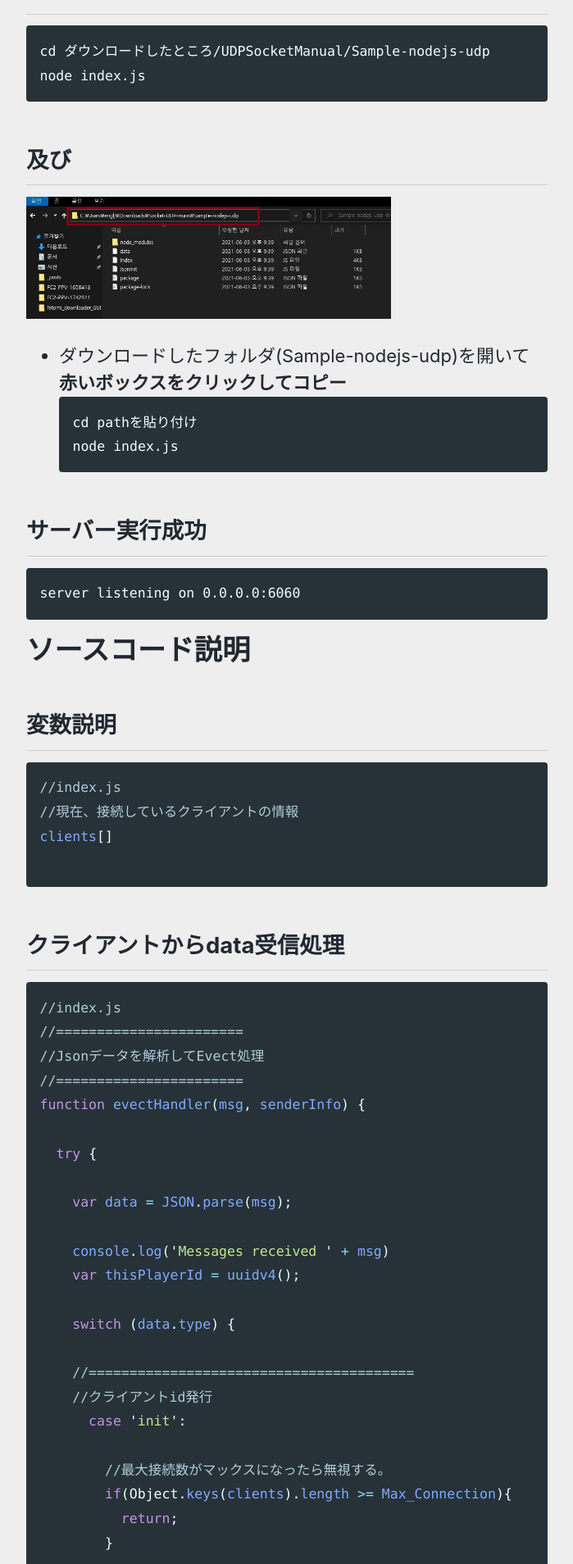
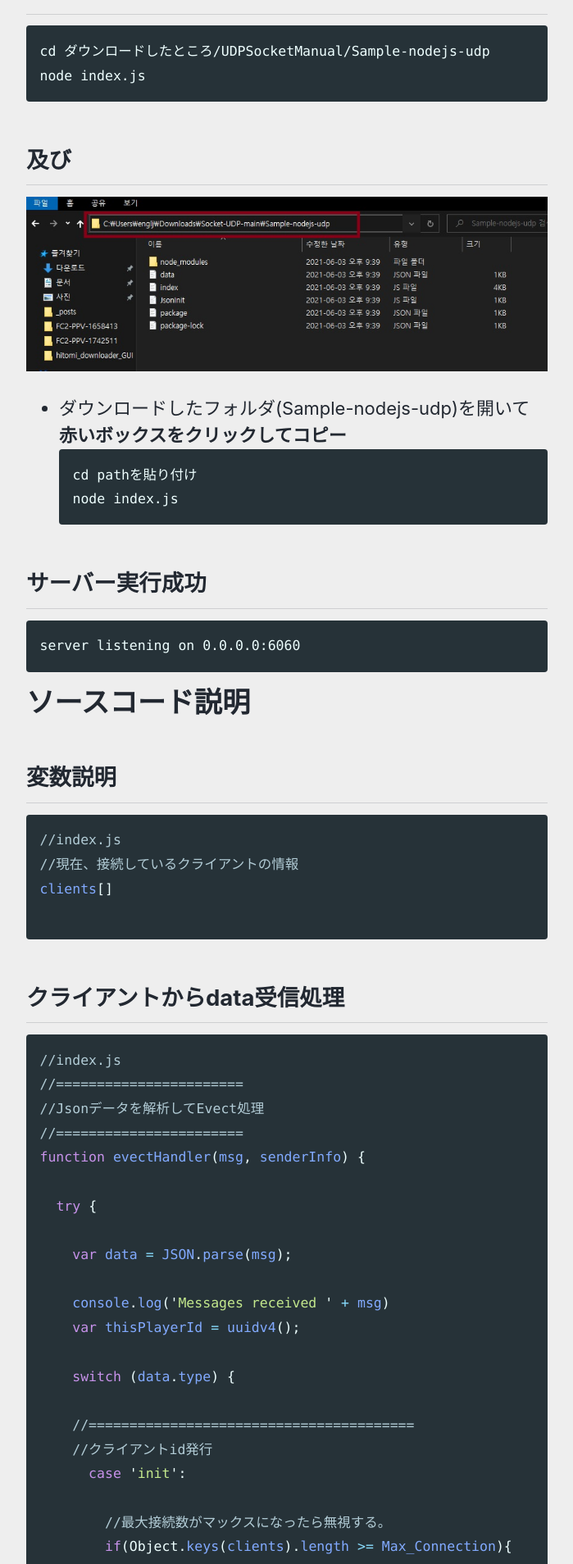
Before and after one commit to tech-server-team/Developer-Blog, a Jekyll site: the page built from _posts/2021-06-01-server(Node.js)Manual.md, in a window 1280 px wide. Shown: the part 447-2355 px from the top of the page at 82% size, without its empty margins (290-989 px from the left). Built offline with Jekyll 4.4.1, drawn with Linux system fonts in a browser that asks for light colours; cached includes are drawn as plain includes.

Commit message:
path example image size change

````diff
--- a/_posts/2021-06-01-server(Node.js)Manual.md
+++ b/_posts/2021-06-01-server(Node.js)Manual.md
@@ -21,7 +21,7 @@ cd ダウンロードしたところ/UDPSocketManual/Sample-nodejs-udp
 node index.js
 ```
 ## 及び
-<img src="{{ site.url }}{{ site.baseurl }}/assets/images/pathExample.jpg" width= "70%" height="70%" >
+<img src="{{ site.url }}{{ site.baseurl }}/assets/images/pathExample.jpg" width= "100%" height="100%" >
 
 * ダウンロードしたフォルダ(Sample-nodejs-udp)を開いて**赤いボックスをクリックしてコピー**
 ``` bash
````
